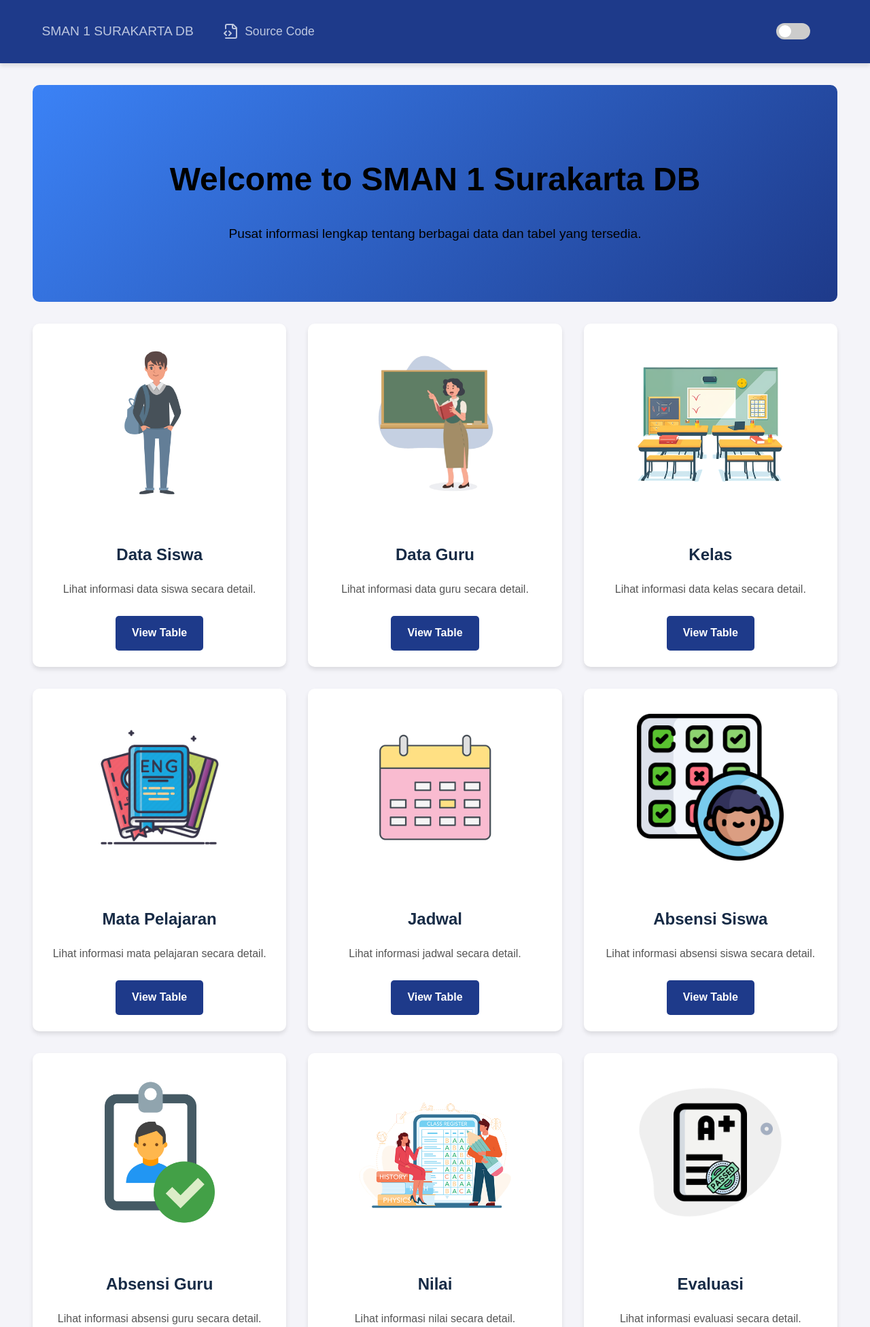
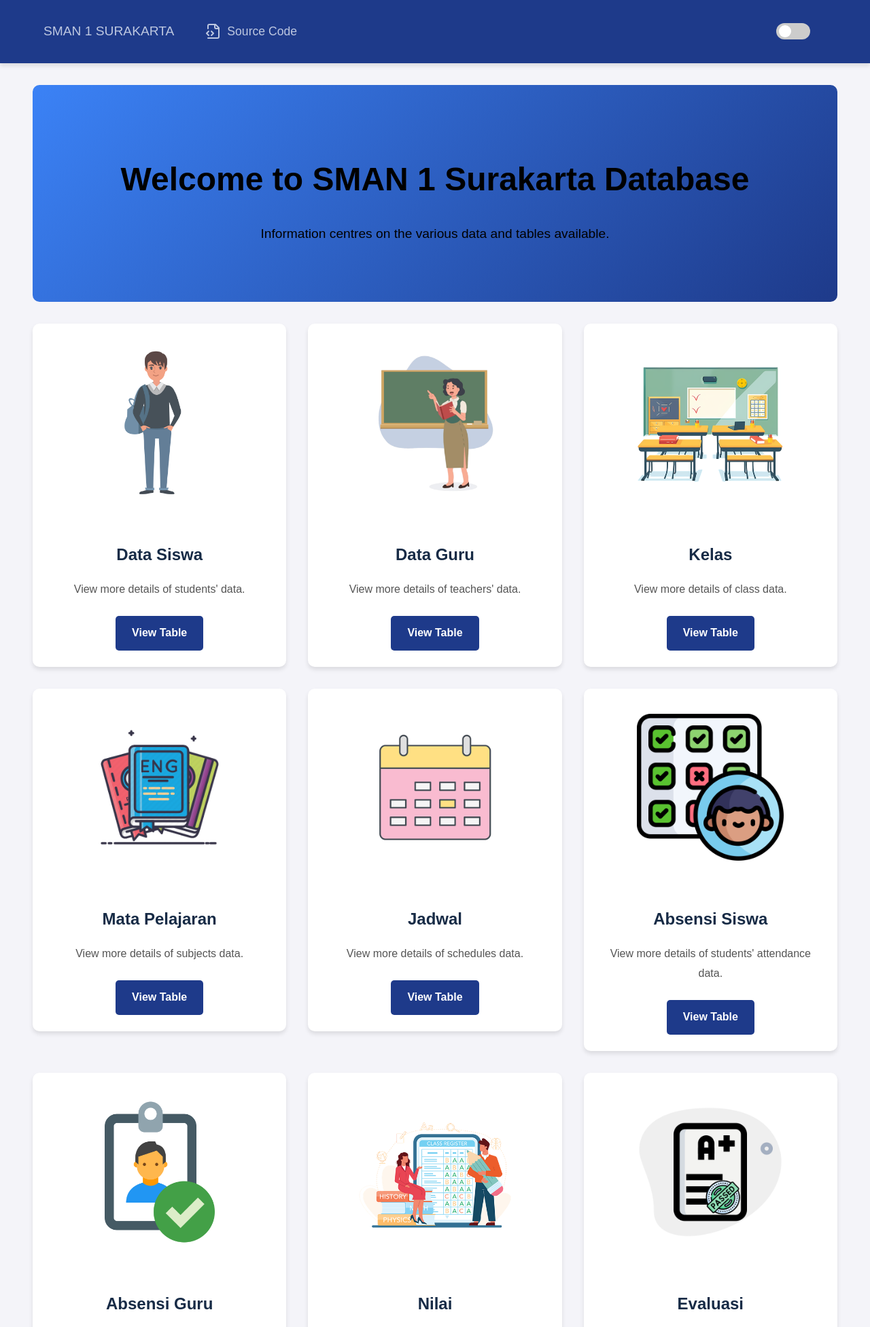
Before and after one commit to vann10/ProjectBasdat, a Flask app: page / in a window 1280 px wide. Shown: the top 1952 px of the page at 68% size. Run offline with Flask 3, Linux system fonts and the light colour scheme.

Commit message:
home eng

```diff
--- a/app/templates/home.html
+++ b/app/templates/home.html
@@ -5,13 +5,13 @@
   <meta charset="utf-8">
   <meta name="viewport" content="width=device-width, initial-scale=1">
   <link rel="stylesheet" href="{{ url_for('static', filename='home.css') }}">
-  <title>SMAN 1 Surakarta DB</title>
+  <title>SMAN 1 Surakarta Database</title>
 </head>
 
 <body>
   <header>
     <nav class="navbar">
-      <p class="navbar-brand">SMAN 1 SURAKARTA DB</p>
+      <p class="navbar-brand">SMAN 1 SURAKARTA</p>
       <button class="navbar-toggler" onclick="toggleMenu()">&#9776;</button>
       <div class="navbar-menu" id="navbarMenu">
         <div class="nav-item">
@@ -33,8 +33,8 @@
   <main>
     <div class="container">
       <div class="hero">
-        <h1>Welcome to SMAN 1 Surakarta DB</h1>
-        <p>Pusat informasi lengkap tentang berbagai data dan tabel yang tersedia.</p>
+        <h1>Welcome to SMAN 1 Surakarta Database</h1>
+        <p>Information centres on the various data and tables available.</p>
       </div>
 
       <style>
@@ -54,7 +54,7 @@
               alt="tableDataSiswa">
             <div class="card-body">
               <h5 class="card-title">Data Siswa</h5>
-              <p class="card-text">Lihat informasi data siswa secara detail.</p>
+              <p class="card-text">View more details of students' data.</p>
               <a href="/tableDataSiswa" class="btn">View Table</a>
             </div>
           </div>
@@ -66,7 +66,7 @@
               alt="tableDataGuru" style="scale: 1;">
             <div class="card-body">
               <h5 class="card-title">Data Guru</h5>
-              <p class="card-text">Lihat informasi data guru secara detail.</p>
+              <p class="card-text">View more details of teachers' data.</p>
               <a href="/tableDataGuru" class="btn">View Table</a>
             </div>
           </div>
@@ -78,7 +78,7 @@
               alt="tableKelas" style="scale: 1.2;">
             <div class="card-body">
               <h5 class="card-title">Kelas</h5>
-              <p class="card-text">Lihat informasi data kelas secara detail.</p>
+              <p class="card-text">View more details of class data.</p>
               <a href="/tableKelas" class="btn">View Table</a>
             </div>
           </div>
@@ -90,7 +90,7 @@
               alt="tableMataPelajaran">
             <div class="card-body">
               <h5 class="card-title">Mata Pelajaran</h5>
-              <p class="card-text">Lihat informasi mata pelajaran secara detail.</p>
+              <p class="card-text">View more details of subjects data.</p>
               <a href="/tableMataPelajaran" class="btn">View Table</a>
             </div>
           </div>
@@ -102,7 +102,7 @@
               alt="tableJadwal">
             <div class="card-body">
               <h5 class="card-title">Jadwal</h5>
-              <p class="card-text">Lihat informasi jadwal secara detail.</p>
+              <p class="card-text">View more details of schedules data.</p>
               <a href="/tableJadwal" class="btn">View Table</a>
             </div>
           </div>
@@ -114,7 +114,7 @@
               alt="tableAbsensiSiswa">
             <div class="card-body">
               <h5 class="card-title">Absensi Siswa</h5>
-              <p class="card-text">Lihat informasi absensi siswa secara detail.</p>
+              <p class="card-text">View more details of students' attendance data.</p>
               <a href="/tableAbsensiSiswa" class="btn">View Table</a>
             </div>
           </div>
@@ -126,7 +126,7 @@
               alt="tableAbsensiGuru">
             <div class="card-body">
               <h5 class="card-title">Absensi Guru</h5>
-              <p class="card-text">Lihat informasi absensi guru secara detail.</p>
+              <p class="card-text">View more details of teachers' attendance data.</p>
               <a href="/tableAbsensiGuru" class="btn">View Table</a>
             </div>
           </div>
@@ -138,7 +138,7 @@
               alt="tableNilai" style="scale: 1.3;">
             <div class="card-body">
               <h5 class="card-title">Nilai</h5>
-              <p class="card-text">Lihat informasi nilai secara detail.</p>
+              <p class="card-text">View more details of final score data.</p>
               <a href="/tableNilai" class="btn">View Table</a>
             </div>
           </div>
@@ -150,7 +150,7 @@
               alt="tableEvaluasi">
             <div class="card-body">
               <h5 class="card-title">Evaluasi</h5>
-              <p class="card-text">Lihat informasi evaluasi secara detail.</p>
+              <p class="card-text">View more details of the students' evaluation data.</p>
               <a href="/tableEvaluasi" class="btn">View Table</a>
             </div>
           </div>
@@ -162,7 +162,7 @@
                 alt="tablePembayaran">
               <div class="card-body">
                 <h5 class="card-title">Pembayaran</h5>
-                <p class="card-text">Lihat informasi pembayaran secara detail.</p>
+                <p class="card-text">View more details of the payment data.</p>
                 <a href="/tablePembayaran" class="btn">View Table</a>
               </div>
           </div>
```
